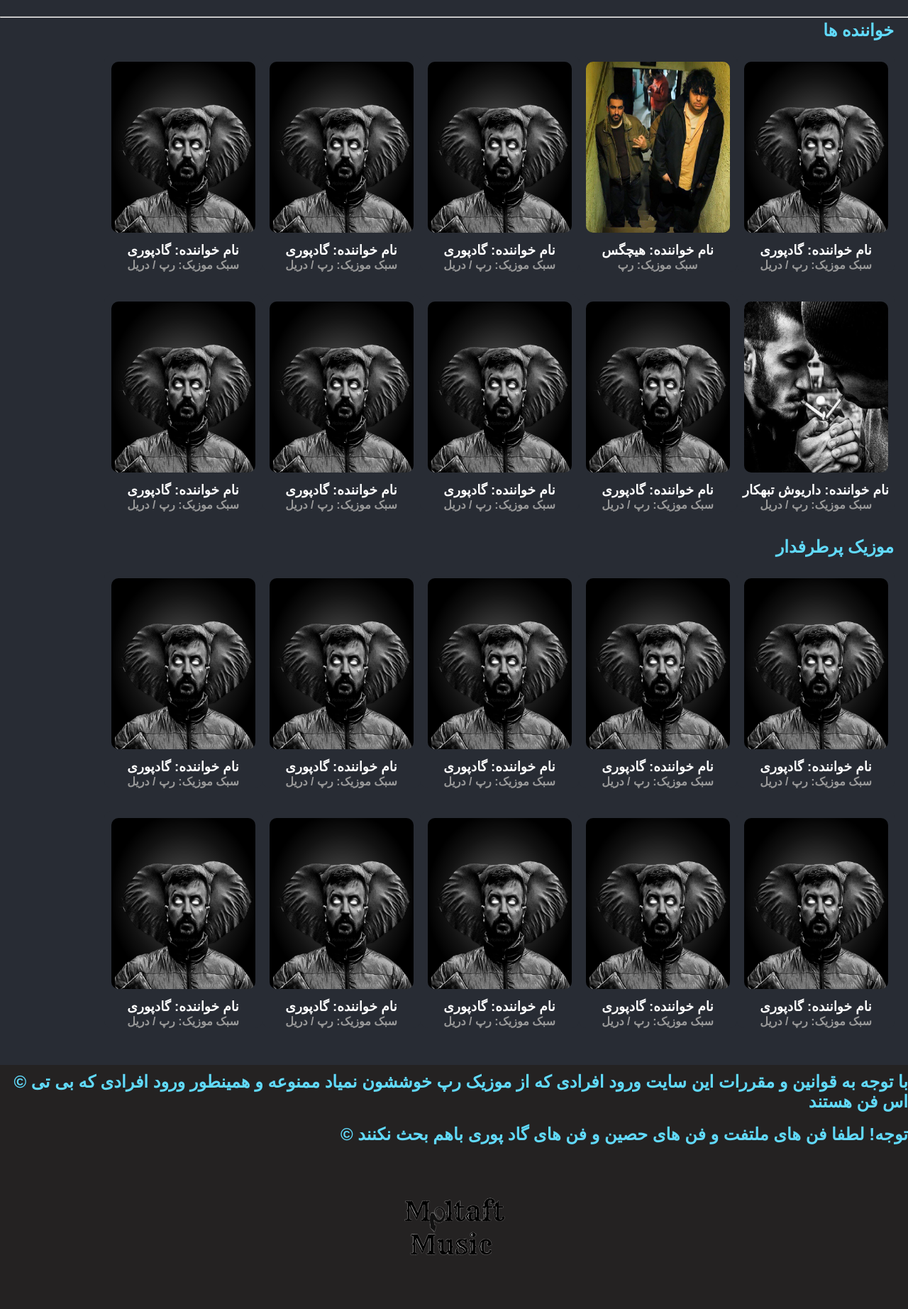
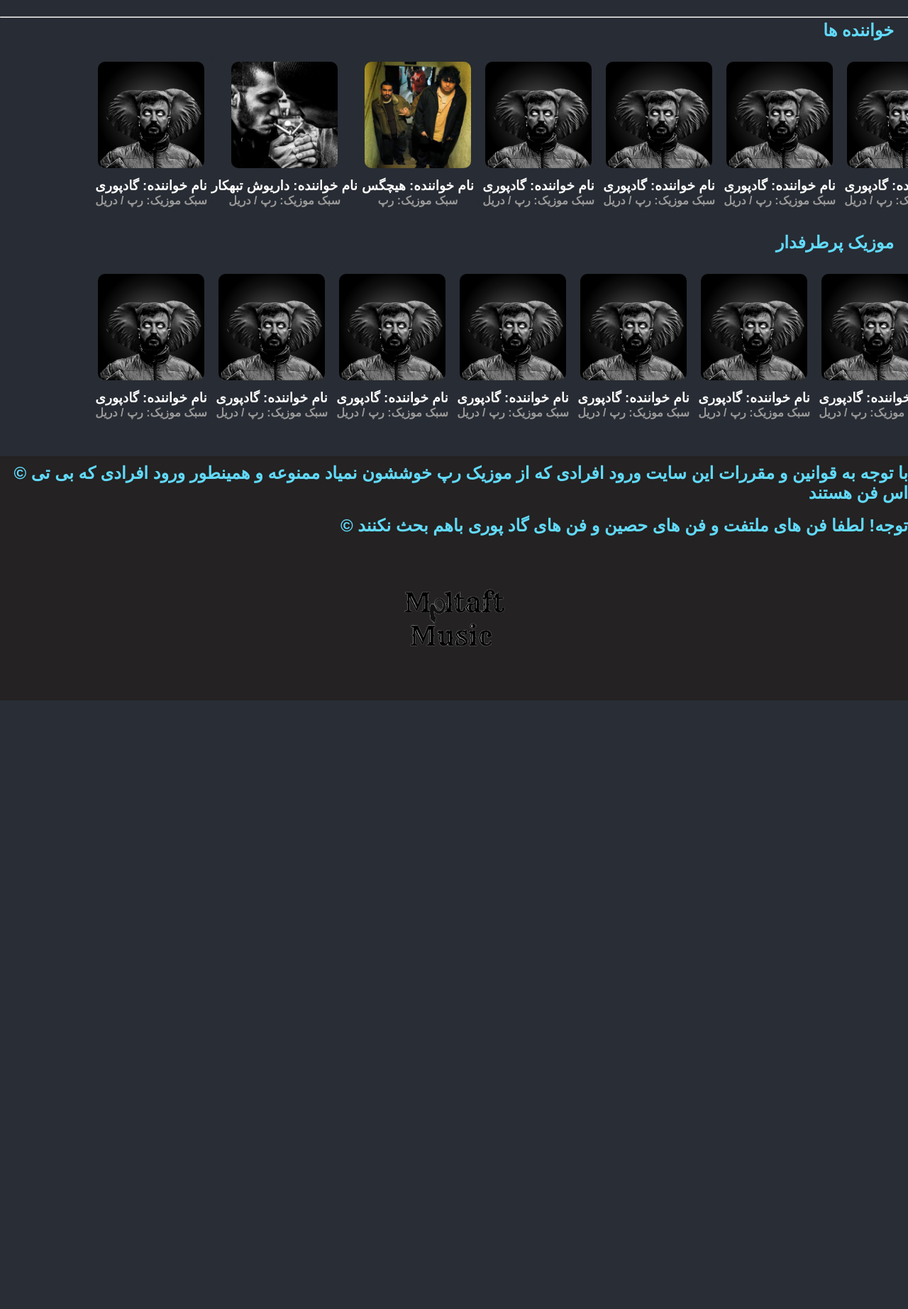
Before and after one commit to Mmdva080/musicmoltafet, a PHP site: page / in a window 1280 px wide. Shown: the part 60-1905 px from the top of the page at 71% size. After the commit the page ends 1047 px from the top, so only its background shows below. Run offline with PHP 8.4, Linux system fonts and the light colour scheme; some libraries are stand-ins or nearby versions.

Commit message:
stayl.css

```diff
--- a/stayl.css
+++ b/stayl.css
@@ -3,6 +3,7 @@
     margin: 0;
     box-sizing: border-box;
 }
+
 .progress-container {
     width: 100%;
     height: 5px;
@@ -27,6 +28,7 @@ body {
     background-color: #282c34;
     color: #61dafb;
 }
+
 .logo {
     font-size: 24px;
     font-weight: bold;
@@ -150,46 +152,41 @@ hr {
 
 .scrol {
     display: flex;
-    flex-wrap: wrap;
-    justify-content: center;
-    display: grid;
-    grid-template-rows: 1fr 1fr;
-    grid-auto-flow: column;
-    direction: rtl;
     overflow-x: auto;
-    overflow-y: hidden;
-    white-space: nowrap;
     padding-left: 10%;
     scrollbar-color: #61dafb #000000;
-    /* تغییر رنگ اسکرول بار */
     scrollbar-width: thin;
-    /* باریک کردن اسکرول بار */
+    white-space: nowrap;
 }
 
-/* انیمیشن ها */
-@keyframes fadeIn {
-    0% { opacity: 0; transform: translateY(20px); }
-    100% { opacity: 1; transform: translateY(0); }
+.scrol::-webkit-scrollbar {
+    height: 8px;
 }
+
+.scrol::-webkit-scrollbar-thumb {
+    background-color: #61dafb;
+    border-radius: 10px;
+}
+
 .qaleb {
-    width: 203px;
-    height: 241px;
+    width: 150px;
+    height: auto;
     margin: 10px;
     border-radius: 10px;
     transition: all 0.3s ease;
     box-shadow: #ff0000;
     opacity: 0;
+}
 
-}
 .qaleb.visible {
     animation: fadeIn 1s forwards; /* طول مدت انیمیشن */
     position: relative;
     z-index: 1;
 }
+
 .qaleb:hover {
     transform: scale(1.05);
 }
-
 
 .footer {
     background-color: #242222;
@@ -205,7 +202,6 @@ hr {
 span {
     margin-bottom: 32px;
     background-color: #282c34;
-
     text-align: center;
     border-radius: 10px;
 }
@@ -214,7 +210,7 @@ span:hover {
     background: #555555;
 }
 
-.lfoter{
+.lfoter {
     height: 200px;
     width: 200px;
     border-radius: 10px;
@@ -267,3 +263,8 @@ span:hover {
         display: flex;
     }
 }
+
+@keyframes fadeIn {
+    0% { opacity: 0; transform: translateY(20px); }
+    100% { opacity: 1; transform: translateY(0); }
+}
```
